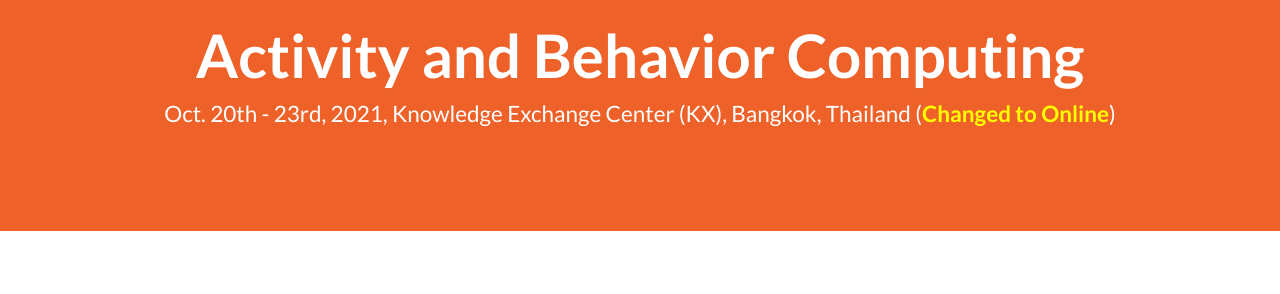
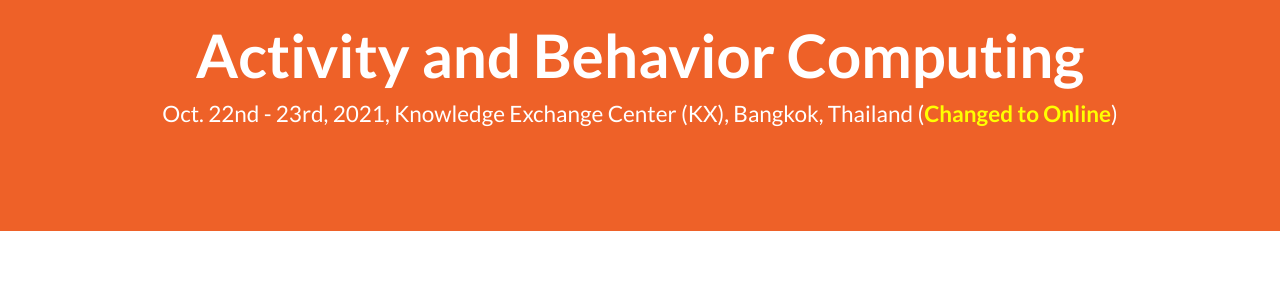
Before and after one commit to abc-research/abc-research.github.io, a Jekyll site: the page built from index.html, in a window 1280 px wide and 900 px high, scrolled down 491 px. Shown: the part 160-454 px from the top of the window. Built offline with Jekyll 4.4.1, drawn with Linux system fonts in a browser that asks for light colours; some of the changed text lies outside the part shown.

Commit message:
Update _config.yml

```diff
--- a/_config.yml
+++ b/_config.yml
@@ -8,7 +8,7 @@ conf_title1: "The 3rd International Conference on"
 conf_title2: "Activity and Behavior Computing"
 meta_author: Sozo Inoue
 location: Knowledge Exchange Center (KX), Bangkok, Thailand (<b style="color:yellow">Changed to Online</b>)
-date: Oct. 20th - 23rd, 2021
+date: Oct. 22nd - 23rd, 2021
 conjunction:
   name: ICIEV&IVPR2021
   url: http://cennser.org/ICIEV/
@@ -350,7 +350,7 @@ cfp:
       #<strike style="color:gray">Sep. 7th</strike>
 # Sep. 15th: submit to the publisher
     - name: "Conference"
-      date: Oct. 20th - 23rd, 2021
+      date: Oct. 22nd - 23rd, 2021
   submit_url: https://cmt3.research.microsoft.com/ABC2021/Submission/Index
   template_url: https://ja.overleaf.com/latex/templates/template-for-authors-to-a-springer-contributed-volume/bbfkkmdbdtcy
 
```
